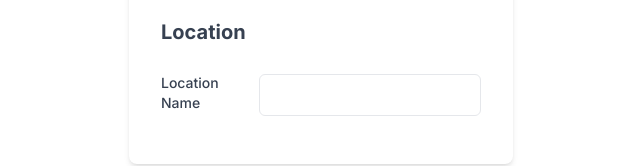
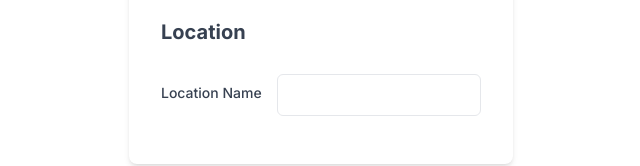
Before and after one commit to HongxinZhou/soft3888_test, a Next.js app: page /search in a window 1280 px wide. Shown: the part 394-560 px from the top of the page, without its empty margins (319-959 px from the left). Built offline with nearby package versions, Linux system fonts and the light colour scheme.

Commit message:
search page: location search function update

```diff
--- a/src/app/search/page.tsx
+++ b/src/app/search/page.tsx
@@ -129,23 +129,28 @@ export default function Page() {
         </label>
         <br />
         <div className={inputContainer}>
-          <label className={inputFont}>Location Name</ label>
+          <label className={inputFont}>Location Name</label>
+          <div className="relative">
             <input
               type="text"
               value={searchLocation}
               onChange={handleLocationChange}
-            className={inputClassName}
+              className={`${inputClassName}`}
             />
-          <ul>
-            {suggestedLocations.map((location) => (
+            {suggestedLocations.length > 0 && (
+              <ul className="absolute z-10 w-full border border-gray-300 bg-white max-h-[150px] overflow-y-auto">
+                {suggestedLocations.slice(0, 6).map((location) => (
                   <li
                     key={location.id}
                     onClick={() => handleSelectLocation(location.place_name)}
+                    className="cursor-pointer hover:bg-gray-200 p-2"
                   >
                     {location.place_name}
                   </li>
                 ))}
               </ul>
+            )}
+          </div>
         </div>
       </div>
       <Button
```
Lines whose indentation alone changed are shown as unchanged.
